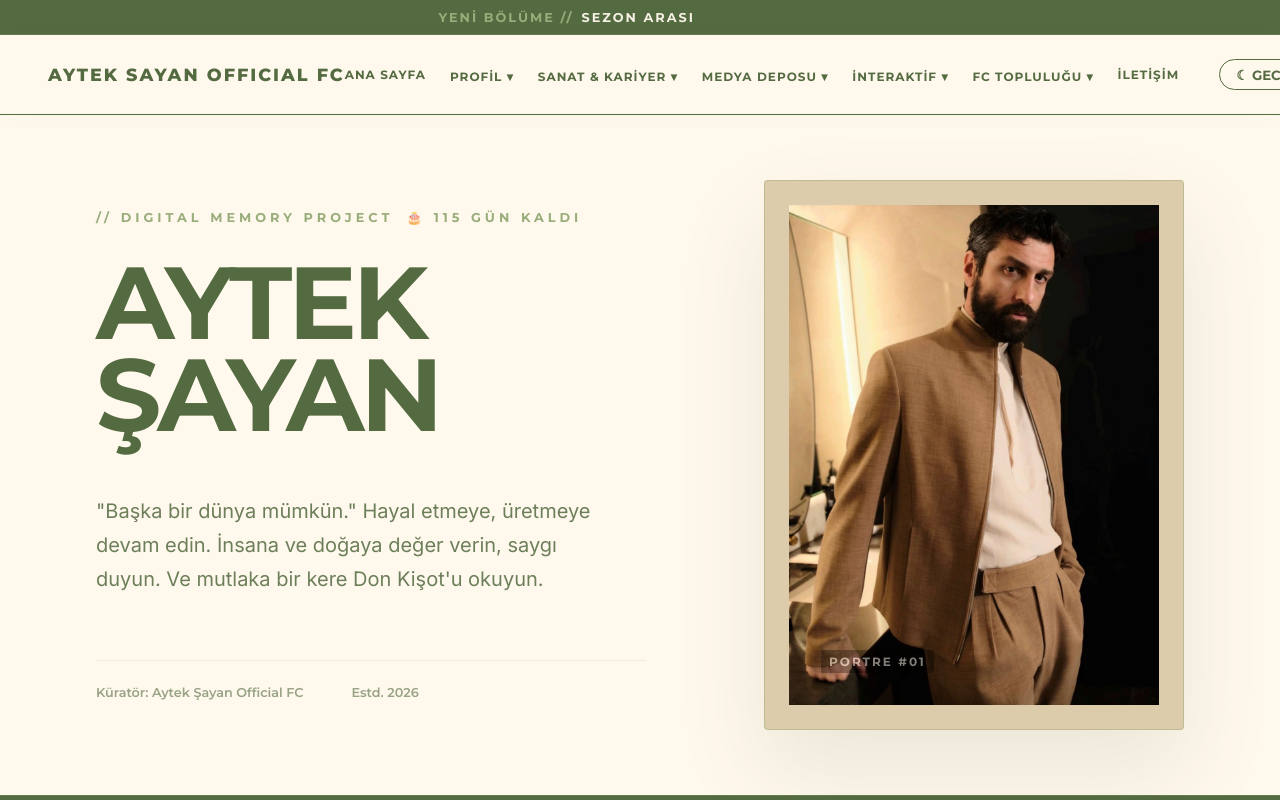
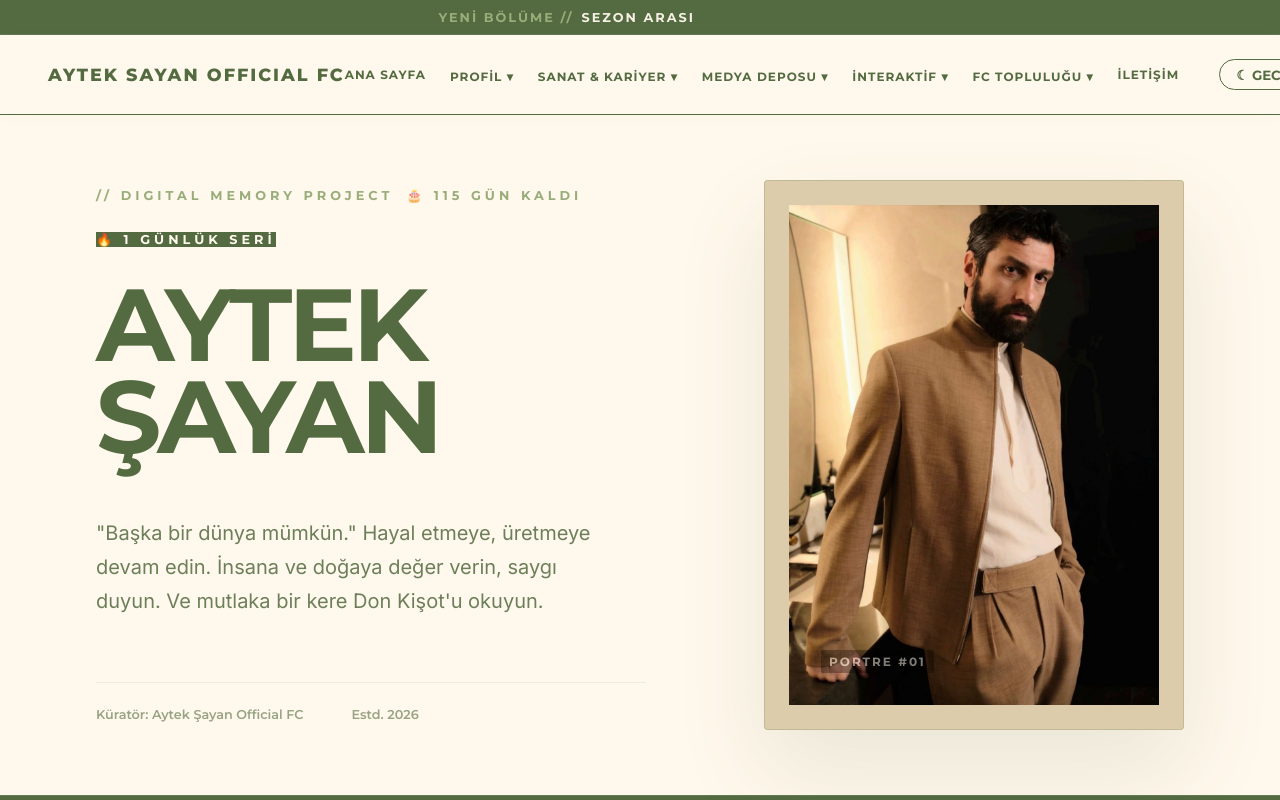
Before and after one commit to ebru1967/oyuncu-fan-projesi, a React (Vite) app: page / in a window 1280 px wide. Shown: the top 800 px of the page. Built offline with nearby package versions, Linux system fonts and the light colour scheme.

Commit message:
seri streak

```diff
--- a/src/pages/Home.jsx
+++ b/src/pages/Home.jsx
@@ -1,9 +1,42 @@
 import { Link, useLocation } from 'react-router-dom';
-import { useEffect } from 'react';
+import { useEffect, useState } from 'react';
 import { activeNews } from '../data/newsData';
+
+function useDailyStreak() {
+  const [streak, setStreak] = useState(0);
+
+  useEffect(() => {
+    const today = new Date().toDateString();
+    const yesterday = new Date();
+    yesterday.setDate(yesterday.getDate() - 1);
+    const yesterdayStr = yesterday.toDateString();
+
+    const lastVisit = localStorage.getItem('fc_lastVisitDate');
+    let currentStreak = parseInt(localStorage.getItem('fc_streakCount') || '0', 10);
+
+    if (lastVisit === today) {
+      // Bugün zaten girilmiş, seriyi sabit tut
+      setStreak(currentStreak);
+    } else {
+      if (lastVisit === yesterdayStr) {
+        // Dün girilmiş, seriyi artır
+        currentStreak += 1;
+      } else {
+        // Seri bozulmuş veya ilk giriş, 1'den başlat
+        currentStreak = 1;
+      }
+      localStorage.setItem('fc_lastVisitDate', today);
+      localStorage.setItem('fc_streakCount', currentStreak.toString());
+      setStreak(currentStreak);
+    }
+  }, []);
+
+  return streak;
+}
 
 function Home() {
   const location = useLocation();
+  const streakCount = useDailyStreak();
 
   useEffect(() => {
     if (location.hash === '#kronoloji') {
@@ -61,6 +94,13 @@ function Home() {
               <span className="archive-badge">
                 🎂 {daysLeft} GÜN KALDI
               </span>
+
+              {/*GÜNLÜK SERİ ROZETİ */}
+              {streakCount > 0 && (
+                <span className="archive-badge" style={{ backgroundColor: 'var(--accent-dark)', color: 'var(--bg-main)' }}>
+                  🔥 {streakCount} GÜNLÜK SERİ
+                </span>
+              )}
             </div>
             <h1 className="hero-main-title">AYTEK ŞAYAN</h1>
             <p className="hero-statement">
```
